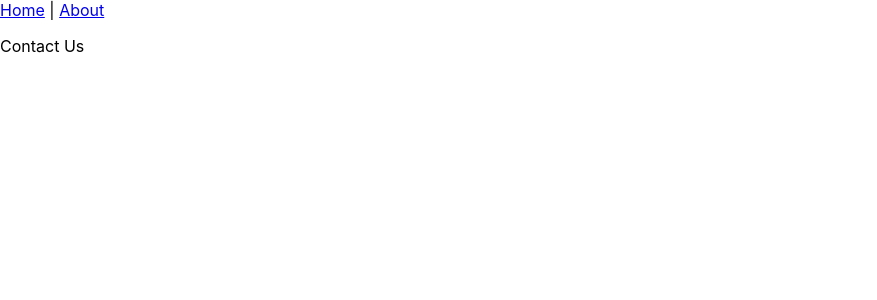
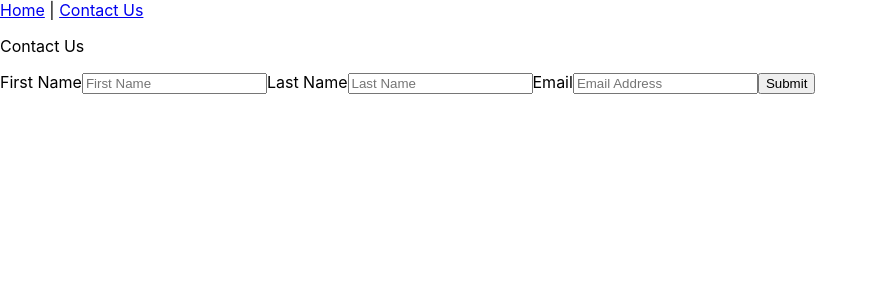
Before and after one commit to cvan90/App-Project, a React (Create React App) app in the folder react-app-project/: page /#/ContactUs in a window 1280 px wide. Shown: the top 300 px of the page, without its empty margins (0-877 px from the left). Built offline with nearby package versions, Linux system fonts and the light colour scheme.

Commit message:
coded in form for contact page

```diff
--- a/react-app-project/src/components/ContactUs.js
+++ b/react-app-project/src/components/ContactUs.js
@@ -2,6 +2,14 @@ function ContactUS() {
     return (
         <>
         <p>Contact Us</p>
+        <form>
+            <div>
+                <span>First Name</span><input type="text" placeholder="First Name"/>
+                <span>Last Name</span><input type="text" placeholder="Last Name"/>
+                <span>Email</span><input type="text" placeholder="Email Address"/>
+                <button>Submit</button>
+            </div>
+        </form>
         </>
     )
 }
--- a/react-app-project/src/components/NavBar.js
+++ b/react-app-project/src/components/NavBar.js
@@ -5,7 +5,7 @@ function NavBar(){
         <>
         <nav>
             <Link to="/">Home</Link>{" | "}
-            <Link to="/about">About</Link>
+            <Link to="/ContactUs">Contact Us</Link>
         </nav>
         </>
     );
```
